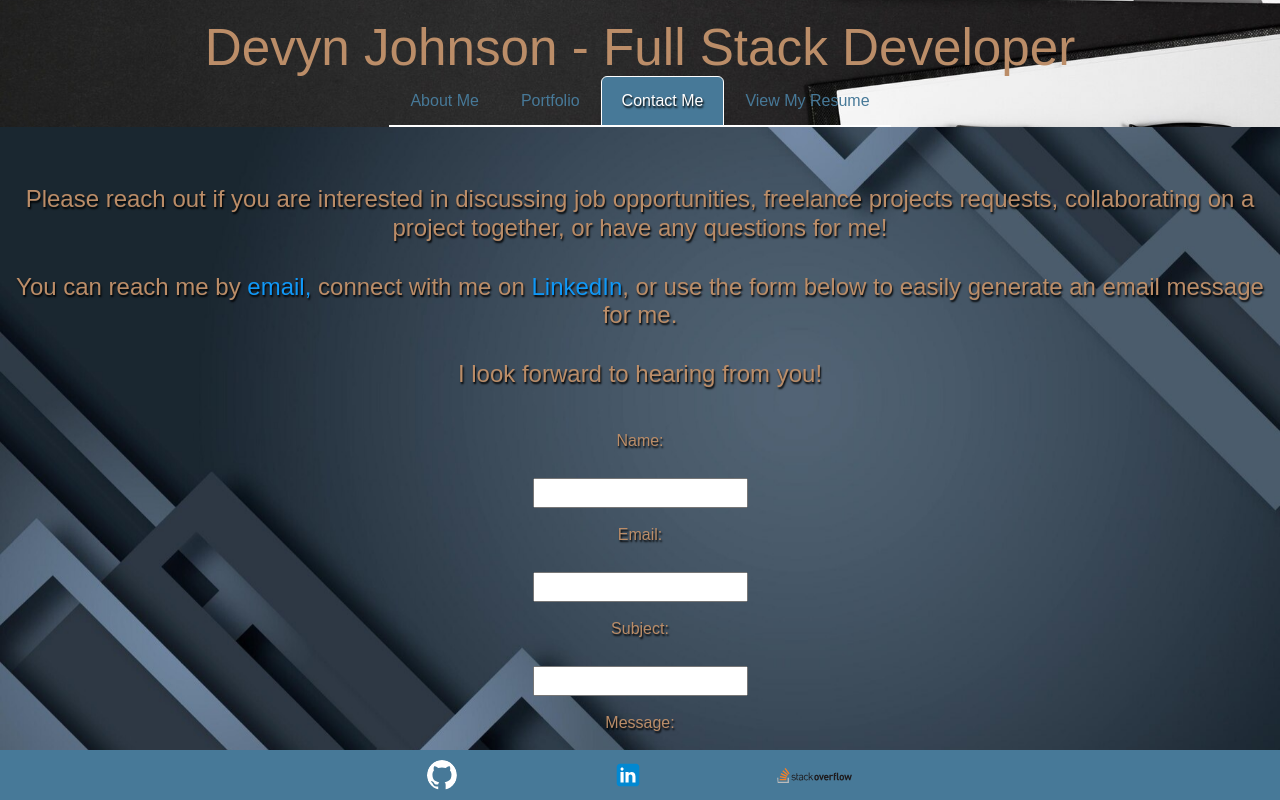
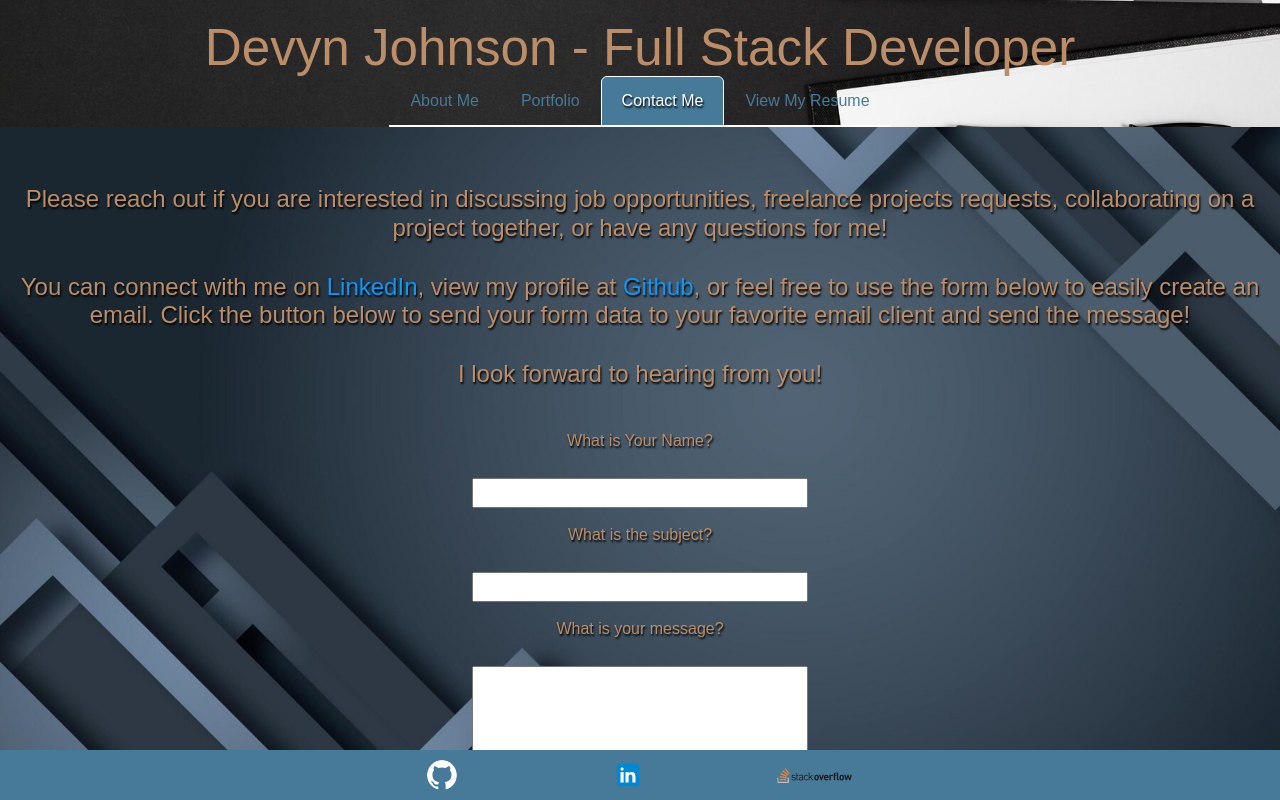
Before and after one commit to DevynJohnson/portfolio, a React (Vite) app in the folder portfolio/: page /contact in a window 1280 px wide. Built offline with nearby package versions, Linux system fonts and the light colour scheme.

Commit message:
fix contact page, minor changes to portfolio project order and description

```diff
--- a/portfolio/src/pages/contactMe.jsx
+++ b/portfolio/src/pages/contactMe.jsx
@@ -1,6 +1,6 @@
 import { Container } from 'react-bootstrap';
 import { useState } from 'react';
-function contactForm() {
+function ContactForm() {
   const [formData, setFormData] = useState({
     name: '',
     email: '',
@@ -23,15 +23,16 @@ function contactForm() {
     <div className='contactForm'>
         <Container className="contactFormContainer">
       <form onSubmit={handleSubmit}>
-        <p><label htmlFor='name'>Name:</label></p>
-        <input type='text' id='name' name='name' value={formData.name} onChange={handleChange} required></input>
-        <p><label htmlFor='email'>Email:</label></p>
-        <input type='email' id='email' name='email' value={formData.email} onChange={handleChange} required></input>
-        <p><label htmlFor='subject'>Subject:</label></p>
-        <input type='text' id='subject' name='subject' value={formData.subject} onChange={handleChange} required></input>
-        <p><label htmlFor='message'>Message:</label></p>
-        <textarea style={{width: '200px', height: '200px'}} id='message' name='message' value={formData.message} onChange={handleChange} required></textarea>
-        <p><button type="submit">Submit</button></p>
+        <p><label htmlFor='name'>What is Your Name?</label></p>
+        <input className="formInput" type='text' id='name' name='name' value={formData.name} onChange={handleChange} required></input>
+        {/* <p><label htmlFor='email'>Email:</label></p>
+        <input type='email' id='email' name='email' value={formData.email} onChange={handleChange} required></input> */}
+        <p><label htmlFor='subject'>What is the subject?</label></p>
+        <input className="formInput" type='text' id='subject' name='subject' value={formData.subject} onChange={handleChange} required></input>
+        <p><label htmlFor='message'>What is your message?</label></p>
+        <textarea className="formInput" style={{width: '100%', height: '200px'}} id='message' name='message' value={formData.message} onChange={handleChange} required></textarea>
+        <p><button type="submit">Send Message From Your Email Client</button></p>
+        *Clicking The Button Will Open a New Window*
       </form>
       </Container>
     </div>
@@ -45,11 +46,10 @@ function ContactMe() {
         collaborating on a project together, or have any questions for me!
       </h4>
       <h4>
-        You can reach me by <a href="mailto:dljohnson1313@gmail.com" target="_blank"> email, </a>
-        connect with me on <a href="https://www.linkedin.com/in/devyn-johnson-a5259213b/"target="_blank">LinkedIn</a>, or use the form below to easily generate an email message for me.
+        You can connect with me on <a href="https://www.linkedin.com/in/devyn-johnson-a5259213b/"target="_blank">LinkedIn</a>, view my profile at <a href="https://www.github.com/DevynJohnson"target="_blank">Github</a>, or feel free to use the form below to easily create an email. Click the button below to send your form data to your favorite email client and send the message!
       </h4>
       <h4>I look forward to hearing from you!</h4>
-      {contactForm()}
+      {ContactForm()}
     </div>
   );
 }
--- a/portfolio/src/pages/portfolio.jsx
+++ b/portfolio/src/pages/portfolio.jsx
@@ -10,7 +10,25 @@ const projectData = [
     projectUrl: "https://virtualpex.onrender.com",
     projectName: "Virtual PEX Board",
     projectDescription:
-      "A collaborative full-stack application developed by a team of four utilizing the MERN stack (MongoDB, Express.js, React, and Node.js) with JavaScript. This virtual Picture Exchange (PEX) board is designed to support children who are non-verbal or have speech delays by providing an interactive communication tool. The application presents a grid of images paired with corresponding words, enabling children to express their needs, wants, and emotions. When a user selects an image, the associated word is spoken aloud using text-to-speech functionality. The current database includes over 275 words across categories such as people, food and beverages, clothing, verbs, and feelings—providing caregivers with a comprehensive set of everyday expressions. Future development plans include features that allow customization of existing cards and the creation of new, personalized cards, enhancing the app's adaptability and usefulness for families and educators.",
+      "A collaborative full-stack application developed by a team of four utilizing the MERN stack (MongoDB, Express.js, React, and Node.js) with JavaScript. This virtual Picture Exchange (PEX) board is designed to support children who are non-verbal or have speech delays by providing an interactive communication tool. The application presents a grid of images paired with corresponding words, enabling children to express their needs, wants, and emotions. When a user selects an image, the associated word is spoken aloud using text-to-speech functionality. The current database includes over 275 words across categories such as people, food and beverages, clothing, verbs, and feelings — providing caregivers with a comprehensive set of everyday expressions. Future development plans include features that allow custom item card creation, expanding the database, allowing user TTS customization options, and enhancing the app's adaptability and usefulness for families, caregivers and educators.",
+  },
+  {
+    imageSrc: "/assets/realtorScreenshot.png",
+    imageAlt: "screenshot of professional realtor website",
+    githubUrl: "https://github.com/DevynJohnson/Real-Estate-Website",
+    projectUrl: "https://www.elisejohnsonrealtor.com/",
+    projectName: "Professional Realtor Website",
+    projectDescription:
+      "A responsive and client-focused website built with React and JavaScript for a Twin Cities-based real estate agent. Designed to serve as her primary professional presence online, the site includes links to current listings, comprehensive resources for both buyers and sellers, and multiple channels for contact. This project provided valuable real-world experience in full-cycle web development, from initial planning and content organization to deployment and user experience design.",
+  },
+  {
+    imageSrc: "/assets/readmeGenScreenshot.png",
+    imageAlt: "screenshot of readme generator application",
+    githubUrl: "https://github.com/DevynJohnson/readmeGenerator",
+    projectUrl: "https://github.com/DevynJohnson/readmeGenerator",
+    projectName: "README Generator",
+    projectDescription:
+      "A command-line application designed to streamline the creation of professional, consistent README files for new projects. Built with JavaScript, Node.js, and the Inquirer npm package, this tool prompts the user with a series of questions and dynamically generates a well-structured markdown file based on the input. I regularly use this generator at the start of my development process to save time and ensure that each project begins with a detailed, polished, and uniform README—improving clarity and presentation for collaborators and future reference.",
   },
   {
     imageSrc: "/assets/weatherDashboardScreenshot.png",
@@ -31,15 +49,6 @@ const projectData = [
       "Originally built as a JavaScript logic challenge, this application was expanded to include a front-end interface in order to practice web development fundamentals. After developing the core game logic, I implemented a user-friendly UI using the Bootstrap CSS framework. The interface features responsive card components to display the user's score in real time, as well as track the frequency of each player choice—rock, paper, or scissors. This project showcases my ability to enhance simple functionality with clean, accessible UI design and to apply styling frameworks effectively to improve user experience.",
   },
   {
-    imageSrc: "/assets/readmeGenScreenshot.png",
-    imageAlt: "screenshot of readme generator application",
-    githubUrl: "https://github.com/DevynJohnson/readmeGenerator",
-    projectUrl: "https://github.com/DevynJohnson/readmeGenerator",
-    projectName: "README Generator",
-    projectDescription:
-      "A command-line application designed to streamline the creation of professional, consistent README files for new projects. Built with JavaScript, Node.js, and the Inquirer npm package, this tool prompts the user with a series of questions and dynamically generates a well-structured markdown file based on the input. I regularly use this generator at the start of my development process to save time and ensure that each project begins with a detailed, polished, and uniform README—improving clarity and presentation for collaborators and future reference.",
-  },
-  {
     imageSrc: "/assets/emp_tracker_screenshot.png",
     imageAlt: "screenshot of employee tracker",
     githubUrl: "https://github.com/DevynJohnson/employeeTracker",
@@ -47,15 +56,6 @@ const projectData = [
     projectName: "Employee Tracker",
     projectDescription:
       "A comprehensive command-line tool designed to help employers manage organizational structure by tracking departments, job roles, and employee records. Built from the ground up using a provided ERD, this project involved designing and implementing a relational database with PostgreSQL, defining the schema, and creating robust CRUD operations. The Inquirer npm package was used to guide user interaction through intuitive prompts, allowing users to add, view, update, and delete data with ease. This project served as a strong introduction to database architecture and back-end development fundamentals.",
-  },
-  {
-    imageSrc: "/assets/realtorScreenshot.png",
-    imageAlt: "screenshot of professional realtor website",
-    githubUrl: "https://github.com/DevynJohnson/Real-Estate-Website",
-    projectUrl: "https://www.elisejohnsonrealtor.com/",
-    projectName: "Professional Realtor Website",
-    projectDescription:
-      "A responsive and client-focused website built with React and JavaScript for a Twin Cities-based real estate agent. Designed to serve as her primary professional presence online, the site includes links to current listings, comprehensive resources for both buyers and sellers, and multiple channels for contact. This project provided valuable real-world experience in full-cycle web development, from initial planning and content organization to deployment and user experience design.",
   },
 ];
 
--- a/portfolio/src/styles/contact.css
+++ b/portfolio/src/styles/contact.css
@@ -12,4 +12,10 @@
     display: flex;
     justify-content: center;
     margin-top: 20px;
+    width: 100%,
   }
+
+.formInput {
+  width: 100%;
+  text-align: center;
+}
```
